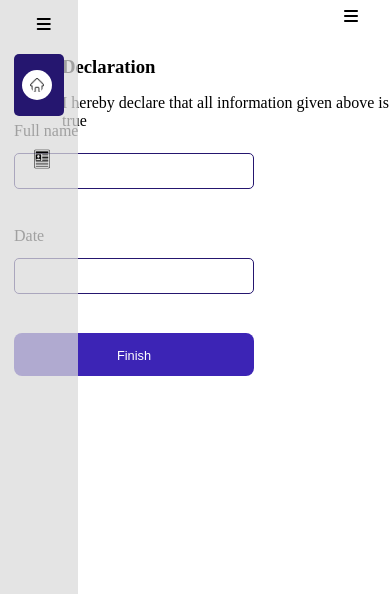
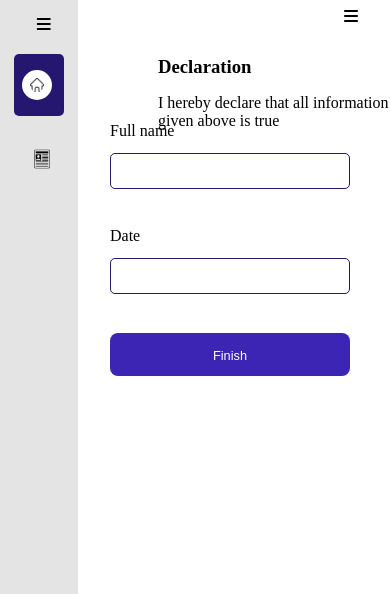
Before and after one commit to Namibra-Devs/PremierNursing, a PHP site: page /declaration.php in a window 390 px wide. Shown: the part 76-670 px from the top of the page. Run offline with PHP 8.4, Linux system fonts and the light colour scheme; some libraries are stand-ins or nearby versions.

Commit message:
first commit

```diff
--- a/css/style.css
+++ b/css/style.css
@@ -734,6 +734,9 @@ table input, table select {
         align-items: center;
         margin-left: -5rem;
        }
+    .DeclarationForm {
+        margin-left: 3rem;
+    }
     .bioDataForm form {
         width: 55vw;
         margin: -3rem;
--- a/declaration.php
+++ b/declaration.php
@@ -17,7 +17,7 @@ include_once('./inc/sidebar.php');
         <a href="#">Summary</a>
         <a href="#">Declaration</a>
        </div>
-      <div class="bioDataForm">
+      <div class="bioDataForm DeclarationForm" style="margin-left: 1rem;">
         <div class="form-instruction">
         <h3>Declaration</h3>
         <p>I hereby declare that all information given above is true</p>
```
